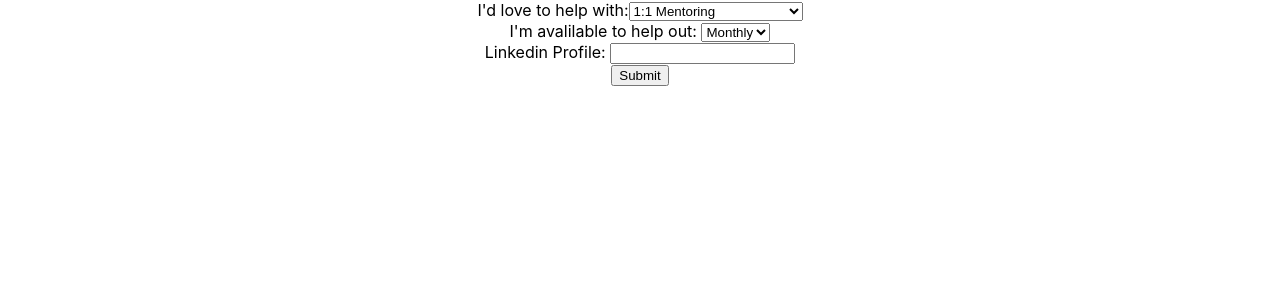
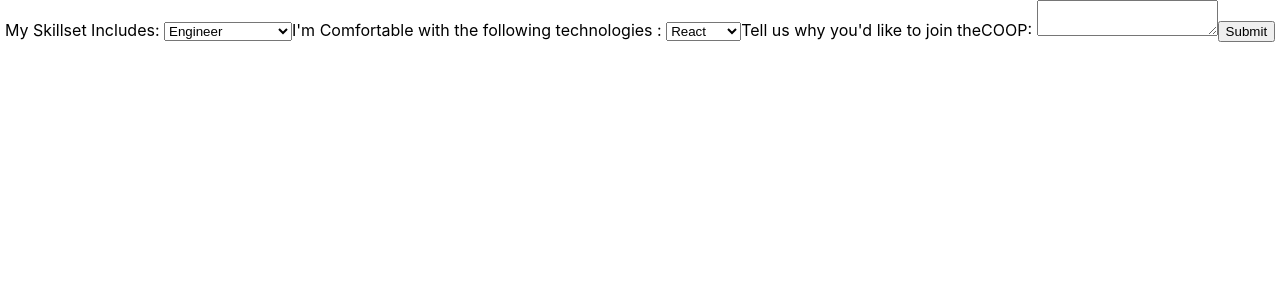
Before and after one commit to theCOOPcc/sign-up-form, a React (Create React App) app: page / in a window 1280 px wide. Shown: the top 300 px of the page. Built offline with nearby package versions, Linux system fonts and the light colour scheme.

Commit message:
add engineer join page page one, first draft.

```diff
--- a/src/App.js
+++ b/src/App.js
@@ -11,13 +11,14 @@ function App() {
     <div className="App">
 {/* <CoryTestForm /> */}
 
-     <MentorForm />
+     {/* <MentorForm /> */}
 
      {/* <FormikContainer /> */}
 
      {/* <FormikControl /> */}
 
      {/* <MentorSignUpForm /> */}
+     <JoinUsEngineer />
 
 
     </div>
--- a/src/components/Formik-stuff/JoinEngineerForm.js
+++ b/src/components/Formik-stuff/JoinEngineerForm.js
@@ -3,24 +3,24 @@ import {useFormik} from 'formik'
 // import MultiDropDown from '../MultiDropDown';
 // import AvailabilitySelector from '../AvalabilityDropdowdSelector';
 
-const interests = [
-  {key:"Engineer" , value : "engineer"},
-  {key:"Graph Database" , value : "graphData"},
-  {key:"Machine Learning" , value : "machLearn"},
-  {key:"React Libraries" , value : "reactLib"},
-  {key:"Testing" , value : "testing"},
-  {key:"CI/CD" , value : "cicd"},
-  {key:"Mobile Development" , value : "mobDev"},
-]
+// const interests = [
+//   {key:"Engineer" , value : "engineer"},
+//   {key:"Graph Database" , value : "graphData"},
+//   {key:"Machine Learning" , value : "machLearn"},
+//   {key:"React Libraries" , value : "reactLib"},
+//   {key:"Testing" , value : "testing"},
+//   {key:"CI/CD" , value : "cicd"},
+//   {key:"Mobile Development" , value : "mobDev"},
+// ]
 
-const comfortableWith = [
-  {key:"React" , value : "react"},
-  {key:"Node.js" , value : "nodejs"},
-  {key:"Passport.js" , value : "passportjs"},
-  {key:"SQL" , value : "sql"},
-  {key:"Apollo" , value : "apollo"},
-  {key:"Neo4j" , value : "neo4j"},
-]
+// const comfortableWith = [
+//   {key:"React" , value : "react"},
+//   {key:"Node.js" , value : "nodejs"},
+//   {key:"Passport.js" , value : "passportjs"},
+//   {key:"SQL" , value : "sql"},
+//   {key:"Apollo" , value : "apollo"},
+//   {key:"Neo4j" , value : "neo4j"},
+// ]
 
 
 const JoinUsEngineer = () => {
@@ -39,33 +39,39 @@ const JoinUsEngineer = () => {
 
   return (
     <form onSubmit={formik.handleSubmit}>
-      <label htmlFor="helpWith">My Skillset Includes: </label>
-      <input
+      <label htmlFor="skillSet">My Skillset Includes: </label>
+      <select
         type="text"
         name="skillSet"
         id='skillSet'
         onChange={formik.handleChange}
-        value={formik.values.skillSet} />
-        {/* <MultiDropDown
-        name='helpWith'
-        id='helpWith'
-        value={formik.values.helpWith}
-        onChange={formik.handleChange}
-        /> */}
+        value={formik.values.skillSet} >
+        <option value='engineer'>Engineer</option>
+        <option value='graphData'>Graph Database</option>
+        <option value='machLearn'>Machine Learning</option>
+        <option value='reactLibs'>React Libraries</option>
+        <option value='test'>Testing</option>
+        <option value='cicd'>CI/CD</option>
+        <option value='mobDev'>Mobile Dev</option>
+        </select>
 
-      <label htmlFor="availDates">I'm Comfortable with the following technologies : </label>
-      <input
+      <label htmlFor="familiarTech">I'm Comfortable with the following technologies : </label>
+      <select
         type="text"
         name="familiarTech"
         id='familiarTech'
         onChange={formik.handleChange}
-        value={formik.values.familiarTech} />
-        {/* <AvailabilitySelector
-          placeholder='Choose Availability'
-        /> */}
+        value={formik.values.familiarTech} >
+        <option value="react">React</option>
+        <option value="node">Node</option>
+        <option value="passport">Passport</option>
+        <option value="sql">SQL</option>
+        <option value="apollo">Apollo</option>
+        <option value="neo4">NEO4</option>
+        </select>
 
-      <label htmlFor="workProf">Tell us why you'd like to join theCOOP: </label>
-      <input
+      <label htmlFor="whyJoin">Tell us why you'd like to join theCOOP: </label>
+      <textarea
         type="text"
         name="whyJoin"
         id='whyJoin'
--- a/src/components/forms/MentorForm.jsx
+++ b/src/components/forms/MentorForm.jsx
@@ -4,23 +4,23 @@ import "./MentorForm.css";
 import * as Yup from "yup";
 
 
-const helpOptions =  [
-    {key: 'Selct an option', value: ''},
-    {key: '1:1 Mentoring', value: 'mentoring'},
-    {key: 'Group Presentations', value: 'groupPres'},
-    {key: 'Sprint Planning', value: 'sprintPlan'},
-    {key: 'Lightning talk (Pres.)', value: 'ltPres'},
-    {key: 'Lightning talk (Aud.)', value: 'ltAud'},
-    {key: 'Interview Prep', value: 'intPrep'},
-];
+// const helpOptions =  [
+//     {key: 'Selct an option', value: ''},
+//     {key: '1:1 Mentoring', value: 'mentoring'},
+//     {key: 'Group Presentations', value: 'groupPres'},
+//     {key: 'Sprint Planning', value: 'sprintPlan'},
+//     {key: 'Lightning talk (Pres.)', value: 'ltPres'},
+//     {key: 'Lightning talk (Aud.)', value: 'ltAud'},
+//     {key: 'Interview Prep', value: 'intPrep'},
+// ];
 
 
-const validationSchema = Yup.object({
-	helpWith: Yup.string().required("Required"),
-	availDates: Yup.string().required("Required"),
-	workProf: Yup.string().required("Required"),
-	selectOption: Yup.string().required("Required"),
-});
+// const validationSchema = Yup.object({
+// 	helpWith: Yup.string().required("Required"),
+// 	availDates: Yup.string().required("Required"),
+// 	workProf: Yup.string().required("Required"),
+// 	selectOption: Yup.string().required("Required"),
+// });
 
 export const MentorForm = () => {
   const formik = useFormik({
```
